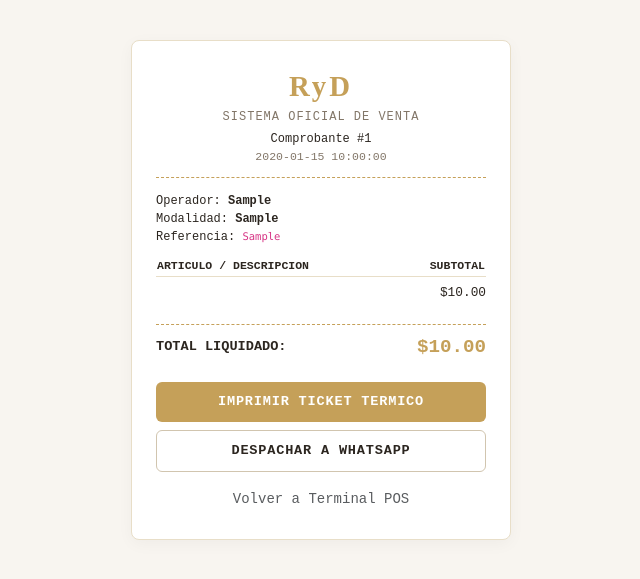
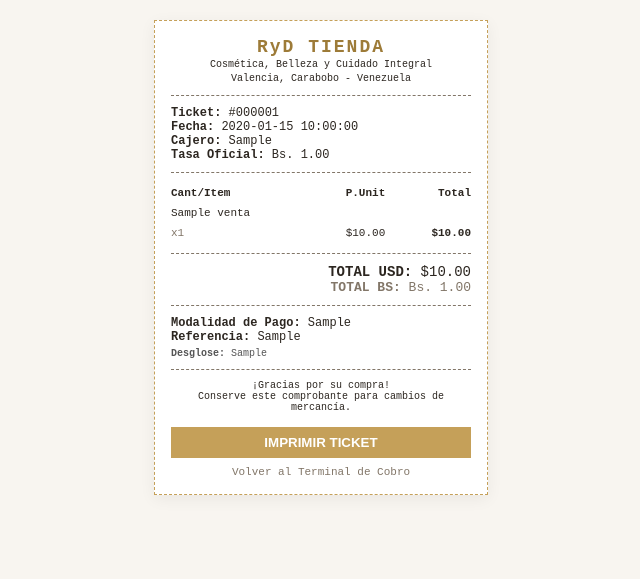
Before and after one commit to marialejandrav393-commits/ryd-tiendaoficial, a Flask app: page /ticket/1 in a window 1280 px wide. Shown: the top 579 px of the page, without its empty margins (319-959 px from the left). Run offline with Flask 3, Linux system fonts and the light colour scheme; a user stored in the database is signed in; tables that the repository leaves empty hold one stand-in row (values such as "Sample post").

Commit message:
Update ticket.html

```diff
--- a/templates/ticket.html
+++ b/templates/ticket.html
@@ -3,160 +3,123 @@
 <head>
     <meta charset="UTF-8">
     <meta name="viewport" content="width=device-width, initial-scale=1.0">
-    <title>RyD - Comprobante de Venta</title>
-    <link href="https://cdn.jsdelivr.net/npm/bootstrap@5.3.0/dist/css/bootstrap.min.css" rel="stylesheet">
+    <title>Comprobante de Venta #{{ "%06d"|format(venta.id) }} - RyD</title>
     <style>
         body {
+            font-family: 'Courier New', Courier, monospace;
             background-color: #F8F5F0;
+            margin: 0;
+            padding: 20px;
+            display: flex;
+            justify-content: center;
+        }
+        .ticket {
+            width: 300px;
+            background: #FFFFFF;
+            padding: 16px;
+            border: 1px dashed #C5A059;
+            box-shadow: 0 4px 15px rgba(0,0,0,0.06);
+            font-size: 12px;
             color: #2C2620;
-            font-family: 'Courier New', Courier, monospace;
         }
-
-        .ticket-wrapper {
-            max-width: 380px;
-            margin: 40px auto;
-            background: #FFFFFF;
-            padding: 24px;
-            border: 1px solid #E8DEC8;
-            border-radius: 8px;
-            box-shadow: 0 4px 16px rgba(0,0,0,0.04);
-        }
-
-        .brand-header {
-            text-align: center;
-            border-bottom: 1px dashed #C5A059;
-            padding-bottom: 12px;
-            margin-bottom: 14px;
-        }
-
-        .brand-name {
-            font-family: 'Cinzel', serif;
-            font-size: 1.8rem;
-            letter-spacing: 3px;
-            color: #C5A059;
-            font-weight: 700;
-        }
-
-        .ticket-table th {
-            border-bottom: 1px solid #E8DEC8;
-            font-size: 0.72rem;
+        .text-center { text-align: center; }
+        .text-end { text-align: right; }
+        .fw-bold { font-weight: bold; }
+        .divider { border-top: 1px dashed #827668; margin: 10px 0; }
+        table { width: 100%; border-collapse: collapse; font-size: 11px; }
+        td, th { padding: 4px 0; }
+        .btn-imprimir {
+            display: block;
+            width: 100%;
+            background: #C5A059;
+            color: #FFFFFF;
+            border: none;
+            padding: 8px;
+            font-weight: bold;
+            margin-top: 14px;
+            cursor: pointer;
             text-transform: uppercase;
         }
-
-        .ticket-table td {
-            font-size: 0.8rem;
-            padding: 6px 0;
-        }
-
-        .btn-thermal {
-            background-color: #C5A059;
-            color: #FFFFFF;
-            border: none;
-            font-weight: 600;
-            font-size: 0.85rem;
-            letter-spacing: 0.8px;
-            text-transform: uppercase;
-            padding: 10px;
-            border-radius: 6px;
-        }
-        .btn-thermal:hover {
-            background-color: #9D7B38;
-            color: #FFFFFF;
-        }
-
-        .btn-wa {
-            background-color: #FFFFFF;
-            border: 1px solid #D1C5AF;
-            color: #2C2620;
-            font-weight: 600;
-            font-size: 0.85rem;
-            letter-spacing: 0.8px;
-            text-transform: uppercase;
-            padding: 10px;
-            border-radius: 6px;
-        }
-        .btn-wa:hover {
-            background-color: #F8F5F0;
-        }
-
         @media print {
-            .no-print { display: none !important; }
-            body { background: #FFFFFF; }
-            .ticket-wrapper { border: none; box-shadow: none; margin: 0; padding: 0; }
+            body { background: #FFFFFF; padding: 0; }
+            .ticket { border: none; box-shadow: none; width: 100%; }
+            .btn-imprimir, .no-print { display: none; }
         }
     </style>
 </head>
 <body>
 
-<div class="ticket-wrapper">
-    <div class="brand-header">
-        <div class="brand-name">RyD</div>
-        <div style="font-size: 0.75rem; color: #827668; letter-spacing: 1px;">SISTEMA OFICIAL DE VENTA</div>
-        <div style="font-size: 0.75rem; margin-top: 4px;">Comprobante #{{ venta.id if venta else '0001' }}</div>
-        <div style="font-size: 0.72rem; color: #827668;">{{ venta.fecha if venta else '' }} {{ venta.hora if venta else '' }}</div>
+<div class="ticket">
+    <div class="text-center">
+        <h2 style="margin: 0; color: #9D7B38; letter-spacing: 2px;">RyD TIENDA</h2>
+        <small>Cosmética, Belleza y Cuidado Integral</small><br>
+        <small>Valencia, Carabobo - Venezuela</small>
     </div>
 
-    <div style="font-size: 0.75rem; margin-bottom: 10px;">
-        <div>Operador: <strong>{{ venta.usuario if venta else 'Cajero' }}</strong></div>
-        <div>Modalidad: <strong>{{ venta.metodo_pago if venta else 'Efectivo' }}</strong></div>
-        {% if venta and venta.referencia %}
-        <div>Referencia: <code>{{ venta.referencia }}</code></div>
+    <div class="divider"></div>
+
+    <div>
+        <strong>Ticket:</strong> #{{ "%06d"|format(venta.id) }}<br>
+        <strong>Fecha:</strong> {{ venta.fecha }}<br>
+        <strong>Cajero:</strong> {{ venta.usuario }}<br>
+        <strong>Tasa Oficial:</strong> Bs. {{ "%.2f"|format(venta.tasa_cambio|default(50.0)) }}
+    </div>
+
+    <div class="divider"></div>
+
+    <table>
+        <thead>
+            <tr>
+                <th style="text-align: left;">Cant/Item</th>
+                <th class="text-end">P.Unit</th>
+                <th class="text-end">Total</th>
+            </tr>
+        </thead>
+        <tbody>
+            {% for d in detalles %}
+            <tr>
+                <td colspan="3" style="padding-top: 4px;">{{ d.nombre_producto }}</td>
+            </tr>
+            <tr>
+                <td style="color: #827668;">x{{ d.cantidad }}</td>
+                <td class="text-end">${{ "%.2f"|format(d.precio_unitario) }}</td>
+                <td class="text-end fw-bold">${{ "%.2f"|format(d.subtotal) }}</td>
+            </tr>
+            {% endfor %}
+        </tbody>
+    </table>
+
+    <div class="divider"></div>
+
+    <div class="text-end">
+        <div style="font-size: 14px;"><strong>TOTAL USD:</strong> ${{ "%.2f"|format(venta.total) }}</div>
+        <div style="font-size: 13px; color: #827668;"><strong>TOTAL BS:</strong> Bs. {{ "%.2f"|format(venta.monto_bs|default(venta.total * 50.0)) }}</div>
+    </div>
+
+    <div class="divider"></div>
+
+    <div>
+        <strong>Modalidad de Pago:</strong> {{ venta.metodo_pago }}<br>
+        {% if venta.referencia and venta.referencia != 'N/A' %}
+        <strong>Referencia:</strong> {{ venta.referencia }}<br>
+        {% endif %}
+        {% if venta.desglose_pago %}
+        <div style="margin-top: 4px; font-size: 10px; color: #555;">
+            <strong>Desglose:</strong> {{ venta.desglose_pago }}
+        </div>
         {% endif %}
     </div>
 
-    <table class="w-100 ticket-table mb-3">
-        <thead>
-            <tr>
-                <th>Articulo / Descripcion</th>
-                <th class="text-end">Subtotal</th>
-            </tr>
-        </thead>
-        <tbody>
-            {% if venta and venta.items %}
-                {% for it in venta.items %}
-                <tr>
-                    <td>{{ it.cantidad }}x {{ it.nombre }}</td>
-                    <td class="text-end">${{ "%.2f"|format(it.subtotal) }}</td>
-                </tr>
-                {% endfor %}
-            {% else %}
-                <tr>
-                    <td>{{ venta.producto if venta else 'Articulo comercial' }}</td>
-                    <td class="text-end">${{ "%.2f"|format(venta.subtotal if venta else 0) }}</td>
-                </tr>
-            {% endif %}
-        </tbody>
-    </table>
+    <div class="divider"></div>
 
-    <div style="border-top: 1px dashed #C5A059; padding-top: 8px; margin-bottom: 20px;">
-        <div class="d-flex justify-content-between align-items-center">
-            <span style="font-size: 0.85rem; font-weight: 700;">TOTAL LIQUIDADO:</span>
-            <span style="font-size: 1.2rem; font-weight: 700; color: #C5A059;">
-                ${{ "%.2f"|format(venta.subtotal if venta else 0) }}
-            </span>
-        </div>
+    <div class="text-center" style="font-size: 10px;">
+        ¡Gracias por su compra!<br>
+        Conserve este comprobante para cambios de mercancía.
     </div>
 
-    <div class="no-print d-flex flex-column gap-2">
-        <button class="btn btn-thermal w-100" onclick="window.print()">Imprimir Ticket Termico</button>
-        <button class="btn btn-wa w-100" onclick="enviarWhatsApp()">Despachar a WhatsApp</button>
-        <a href="/cajero/pos" class="btn btn-link btn-sm text-center text-muted text-decoration-none mt-1">Volver a Terminal POS</a>
-    </div>
+    <button class="btn-imprimir no-print" onclick="window.print()">Imprimir Ticket</button>
+    <a href="/cajero/pos" class="no-print" style="display: block; text-align: center; margin-top: 8px; font-size: 11px; color: #827668; text-decoration: none;">Volver al Terminal de Cobro</a>
 </div>
 
-<script>
-function enviarWhatsApp() {
-    const telefono = prompt("Ingrese el numero de telefono del cliente (incluyendo codigo de pais, ej: 58412...):");
-    if (!telefono) return;
-    const mensaje = encodeURIComponent(
-        "RyD - Comprobante de Compra\n" +
-        "Comprobante: #{{ venta.id if venta else '0001' }}\n" +
-        "Total: ${{ '%.2f'|format(venta.subtotal if venta else 0) }}\n" +
-        "Metodo: {{ venta.metodo_pago if venta else 'Efectivo' }}\n" +
-        "Gracias por su preferencia."
-    );
-    window.open(`https://wa.me/${telefono}?text=${mensaje}`, '_blank');
-}
-</script>
 </body>
 </html>
```
